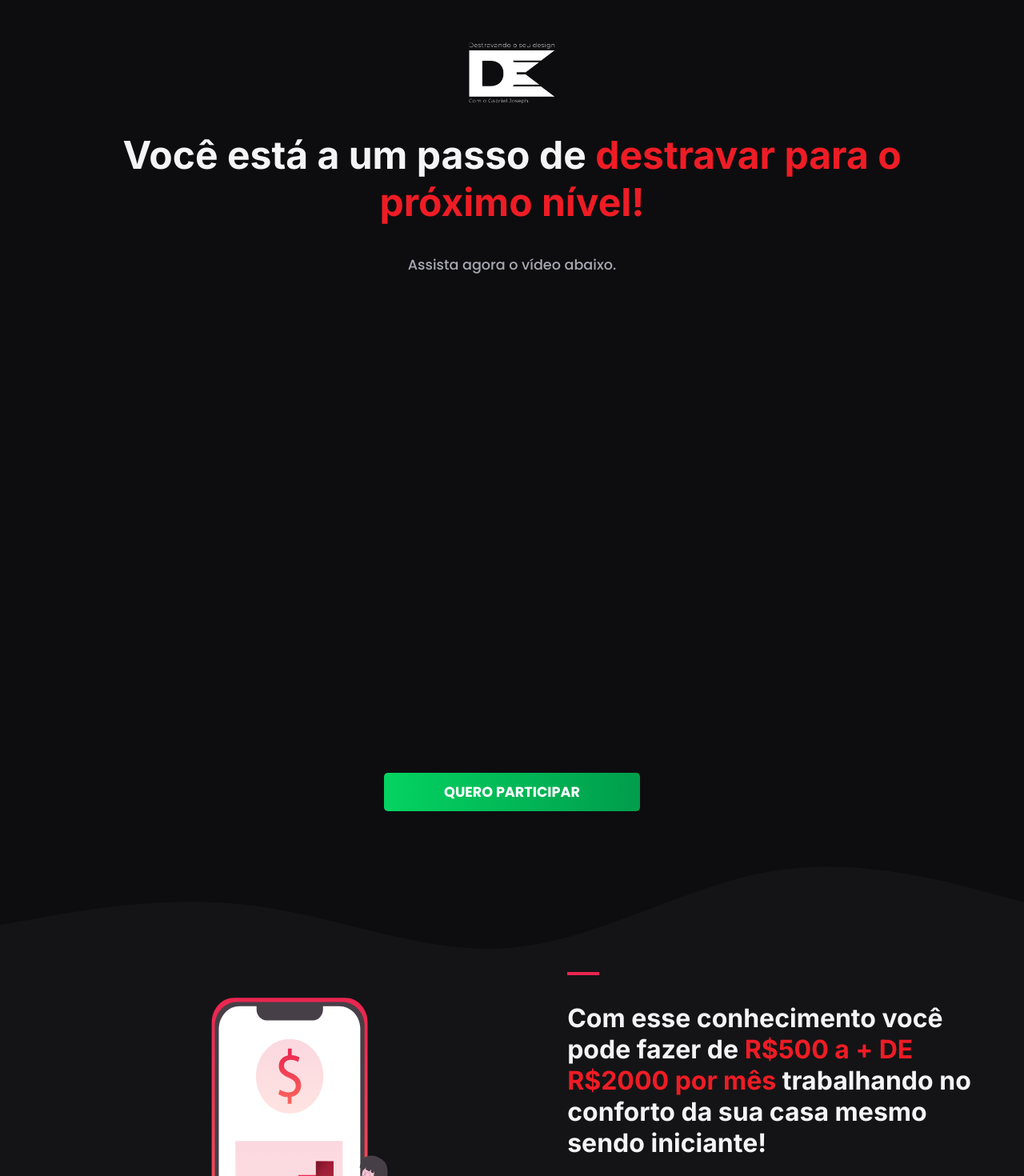
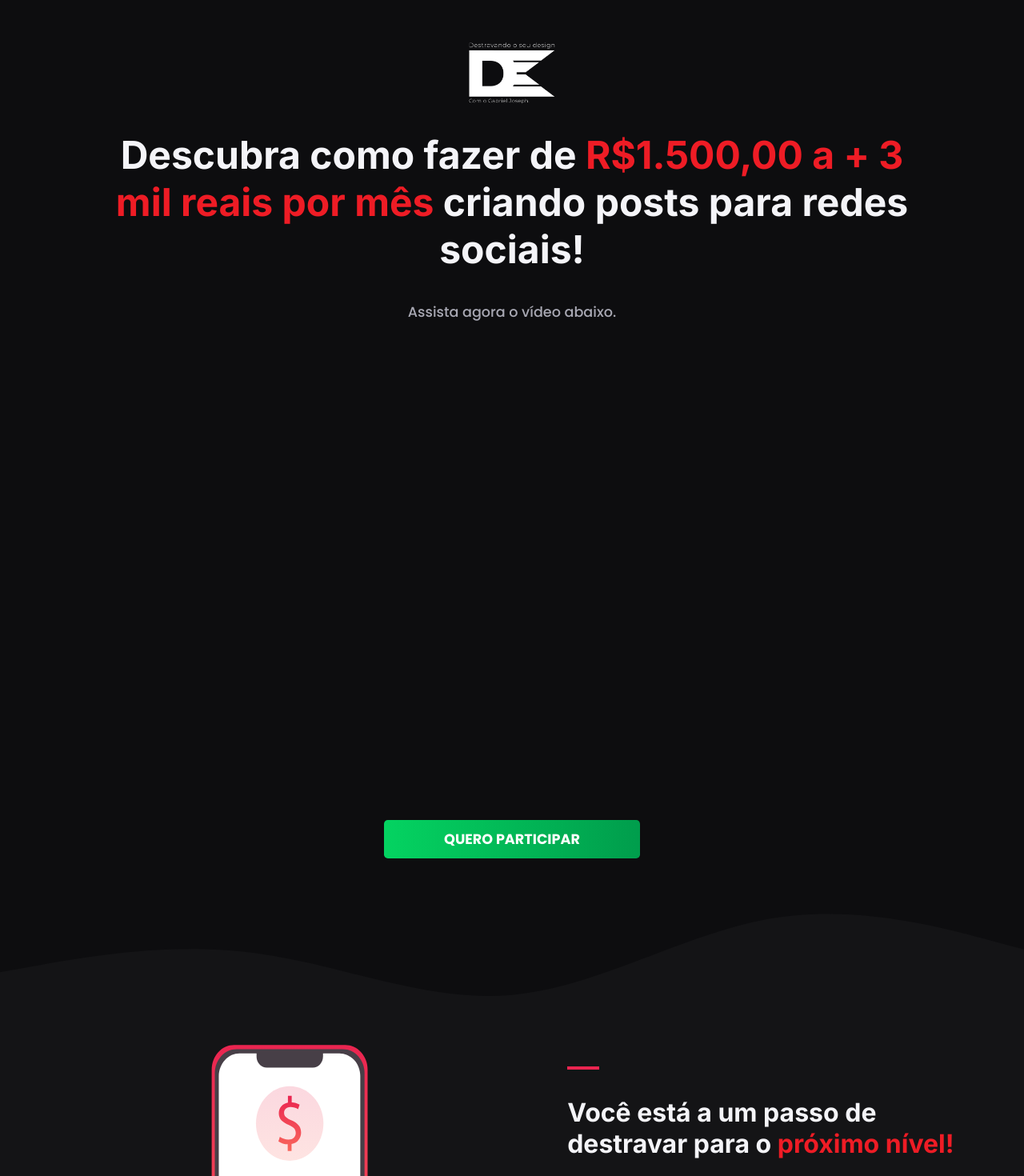
Before and after one commit to gabrieldiasss/freela-destravando-seu-design, a React (Create React App) app: page / in a window 1280 px wide. Shown: the top 1470 px of the page at 80% size. Built offline with nearby package versions, Linux system fonts and the light colour scheme.

Commit message:
outra alteração

```diff
--- a/src/App.js
+++ b/src/App.js
@@ -28,7 +28,7 @@ export default () => {
 				</header>
 
 				<div className="titulo-principal-1">
-					<h2 className="chamar-atencao">Você está a um passo de <small>destravar para o próximo nível!</small></h2>
+					<h2 className="chamar-atencao">Descubra como fazer de <small>R$1.500,00 a + 3 mil reais por mês</small> criando posts para redes sociais!</h2>
 				</div>
 
 				<div className="segunda-parte" >
--- a/src/components/ganheDinheiro.js
+++ b/src/components/ganheDinheiro.js
@@ -29,7 +29,7 @@ export default () => {
                     </div>
 
                     <div className="main-text">
-                        Com esse conhecimento você pode fazer de <small>R$500 a + DE R$2000 por mês</small> trabalhando no conforto da sua casa mesmo sendo iniciante!
+                        Você está a um passo de destravar para o <small>próximo nível!</small>
                     </div>
 
                     <div className="second-text">
```
Also changed, not shown: 1 other file (tests, documents, lock files or other folders).
